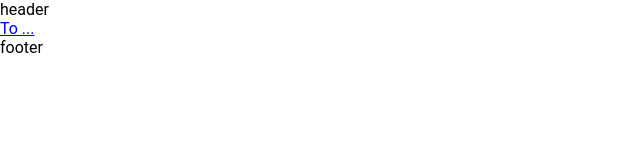
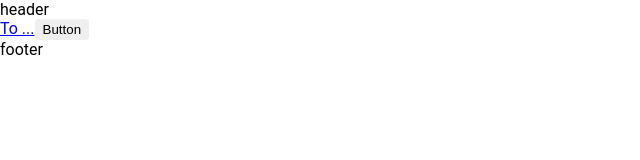
Before and after one commit to zeallot/starter-react-template, a React (Create React App) app: page / in a window 1280 px wide. Shown: the top 160 px of the page, without its empty margins (0-640 px from the left). Built offline with nearby package versions, Linux system fonts and the light colour scheme.

Commit message:
add Buttons.jsx

```diff
--- a/src/pages/MainPage/index.jsx
+++ b/src/pages/MainPage/index.jsx
@@ -1,9 +1,11 @@
 import React from 'react';
 import { Link } from 'react-router-dom';
+import { Button } from '../../shared/components/Buttons';
 
 const MainPage = () => (
   <div>
     <Link to="/">To ...</Link>
+    <Button>Button</Button>
   </div>
 );
 
--- /dev/null
+++ b/src/shared/components/Buttons.jsx
@@ -0,0 +1,23 @@
+import { css } from '@emotion/core';
+import styled from '@emotion/styled';
+
+const defaultButtonStyles = css`
+  padding: 0.2rem 0.5rem;
+  border-radius: 4px;
+  outline: none;
+  border: 0;
+
+  &:hover {
+    cursor: pointer;
+  }
+`;
+
+export const Button = styled('button')`
+  ${defaultButtonStyles};
+`;
+
+export const OutlineButton = styled('button')`
+  ${defaultButtonStyles};
+  border: 1px solid #000;
+  background-color: transparent;
+`;
```
